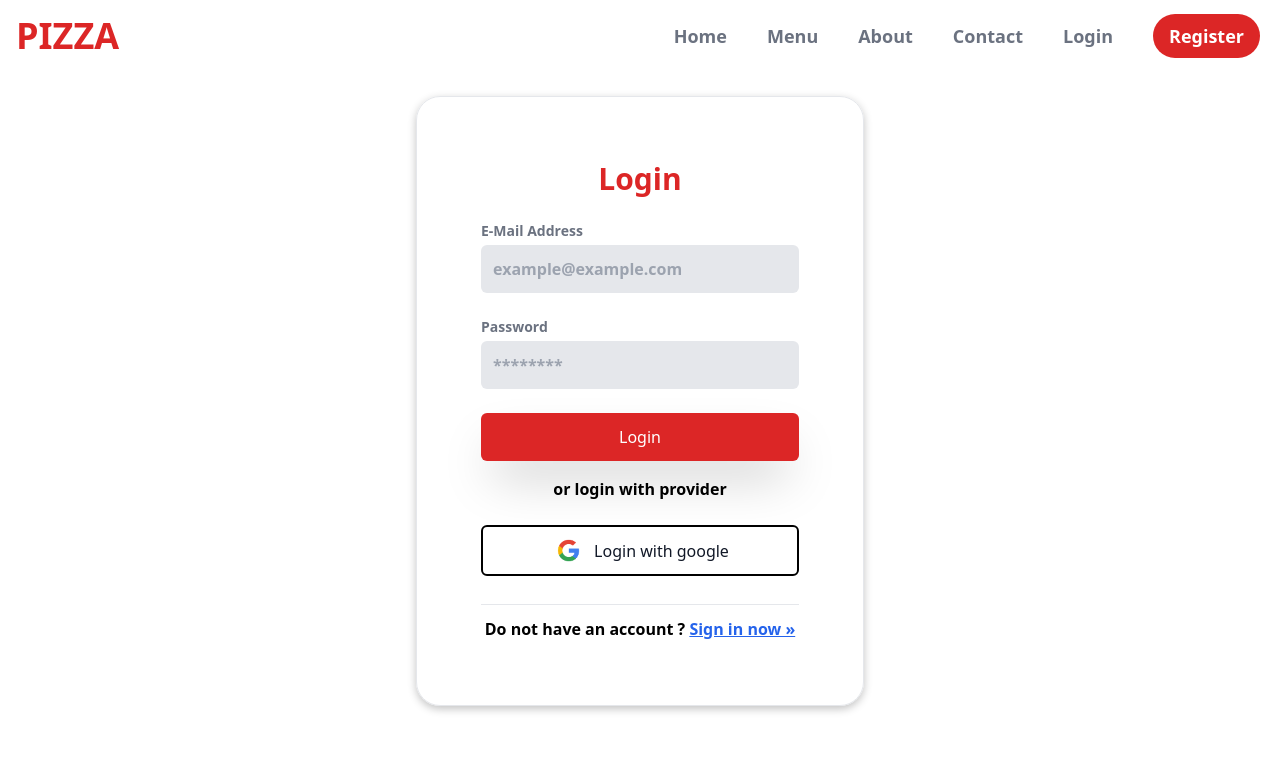
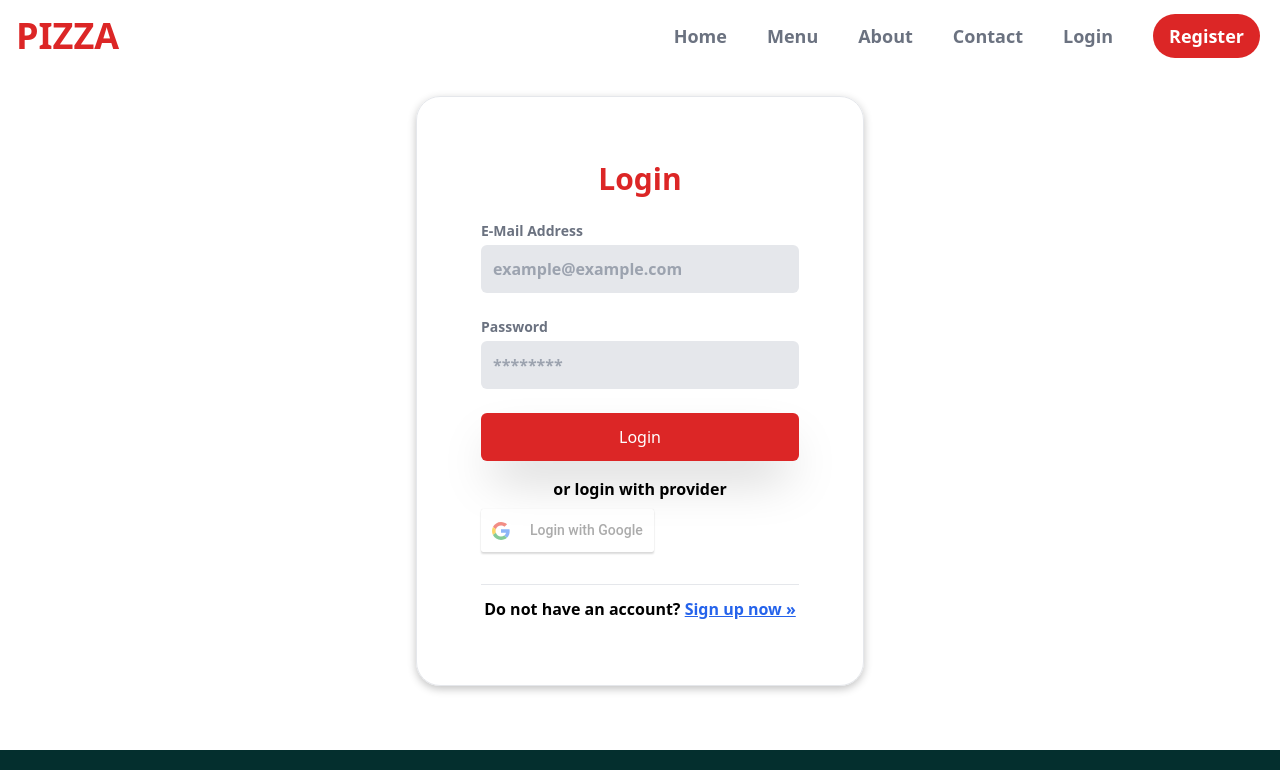
Before and after one commit to Viraj-Lakshitha12/Food-Ordering-System, a React (Vite) app in the folder Food-Ordering-App/: page /login in a window 1280 px wide. Shown: the top 770 px of the page. Built offline with nearby package versions, Linux system fonts and the light colour scheme.

Commit message:
create login with google account

```diff
--- a/Food-Ordering-App/package.json
+++ b/Food-Ordering-App/package.json
@@ -10,6 +10,7 @@
     "preview": "vite preview"
   },
   "dependencies": {
+    "@matheusluizn/react-google-login": "^5.1.6",
     "aos": "^2.3.4",
     "axios": "^1.6.4",
     "mdb-react-ui-kit": "^7.0.0",
--- a/Food-Ordering-App/src/views/login.tsx
+++ b/Food-Ordering-App/src/views/login.tsx
@@ -1,14 +1,14 @@
-import {Link} from "react-router-dom";
-import React, {useState} from "react";
-import axios from "axios";
-
+import {Link} from 'react-router-dom';
+import React, {useState} from 'react';
+import axios from 'axios';
+import {GoogleLogin} from 'react-google-login';
 
 interface UserData {
     email: string;
     password: string;
 }
 
-export default function Login() {
+const Login: React.FC = () => {
     const [email, setEmail] = useState('');
     const [password, setPassword] = useState('');
 
@@ -19,26 +19,30 @@ export default function Login() {
             email: email,
             password: password,
         };
+
         try {
             const response = await axios.post('http://localhost:8080/api/user/auth', userData);
 
             console.log(response.data);
             // Show success message or perform other actions based on the response
-            alert('Successfully registered user!');
+            alert('Successfully logged in!');
         } catch (error) {
             console.error('Error:', error);
             // Handle error, show alert, etc.
-            alert('Error adding user. Please try again.');
+            alert('Error logging in. Please try again.');
         }
     };
 
+    const responseGoogle = (response: any) => {
+        console.log(response);
+        // Handle the Google login response, you may want to send this response to your server
+    };
 
     return (
-        <div className="flex flex-col justify-center items-center  bg-center mt-6 my-16">
+        <div className="flex flex-col justify-center items-center bg-center mt-6 my-16">
             <div className="p-16 rounded-3xl text-white border w-[35vw] shadow-[rgba(0,_0,_0,_0.24)_0px_3px_8px]">
                 <h1 className="text-3xl font-semibold mb-6 text-red-600 text-center">Login</h1>
-                <form className="space-y-6" onSubmit={handleFormSubmit} method={'POST'}
-                      action={'http://localhost:8080/auth'}>
+                <form className="space-y-6" onSubmit={handleFormSubmit}>
                     <div>
                         <label htmlFor="email" className="block text-sm text-gray-500 font-bold">
                             E-Mail Address
@@ -67,31 +71,40 @@ export default function Login() {
                             onChange={(ev) => setPassword(ev.target.value)}
                         />
                     </div>
-
                     <button
                         className="relative flex w-full bg-red-600 p-3 rounded-md transition duration-300
-                         items-center justify-center overflow-hidden
-                         font-medium text-white shadow-2xl  before:absolute before:inset-0 before:border-0
-                          before:border-white before:duration-100 before:ease-linear hover:bg-white hover:text-red-600 hover:shadow-
-                          blue-600 hover:before:border-[25px]" type="submit">
+             items-center justify-center overflow-hidden
+             font-medium text-white shadow-2xl  before:absolute before:inset-0 before:border-0
+              before:border-white before:duration-100 before:ease-linear hover:bg-white hover:text-red-600 hover:shadow-
+              blue-600 hover:before:border-[25px]"
+                        type="submit"
+                    >
                         <span className="relative z-10">Login</span>
                     </button>
                 </form>
 
-                <div className={'text-black text-center p-2 font-semibold mt-2'}>
+                <div className="text-black text-center p-2 font-semibold mt-2">
                     or login with provider
                 </div>
 
-                <button
-                    className={'flex gap-2 items-center justify-center text-gray-900 my-4 w-full py-1.5 text-center border-2 border-black rounded-md'}>
-                    <img src={'src/assets/images/google-icon.png'} alt={'google'} width={'35'}/>Login
-                    with google
-                </button>
-                <div className={'text-center mt-7 text-black font-semibold border-t pt-3'}>
-                    Do not have an account ? <Link to={'/register'}><span
-                    className={'text-blue-600 underline'}>Sign in now &raquo;</span></Link>
+                {/* Add the Google login button */}
+                <GoogleLogin
+                    clientId="789989705264-gma5ksdvd73b67iogng1jkro5qtejr9e.apps.googleusercontent.com"
+                    buttonText="Login with Google"
+                    onSuccess={responseGoogle}
+                    onFailure={responseGoogle}
+                    cookiePolicy="single_host_origin"
+                />
+
+                <div className="text-center mt-7 text-black font-semibold border-t pt-3">
+                    Do not have an account?{' '}
+                    <Link to={'/register'}>
+                        <span className="text-blue-600 underline">Sign up now &raquo;</span>
+                    </Link>
                 </div>
             </div>
         </div>
-    )
-}
+    );
+};
+
+export default Login;
```
Also changed, not shown: 1 other file (tests, documents, lock files or other folders).
